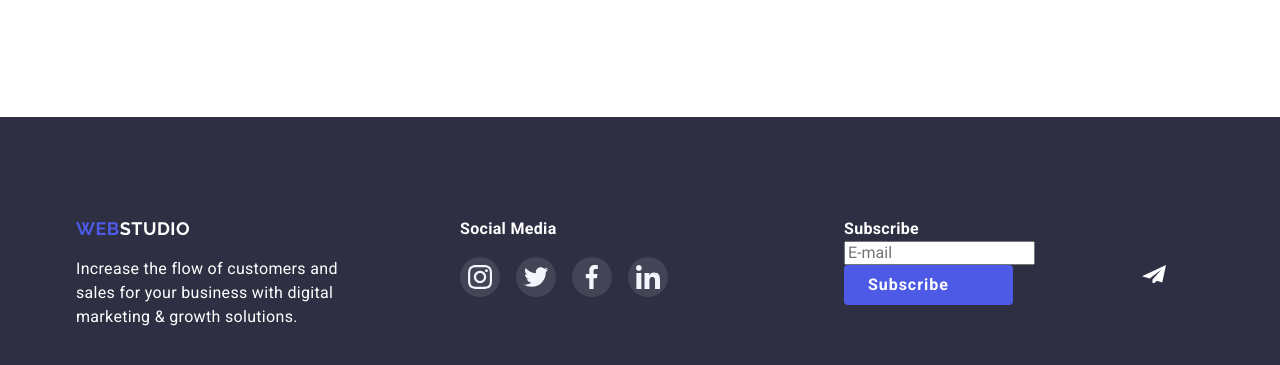
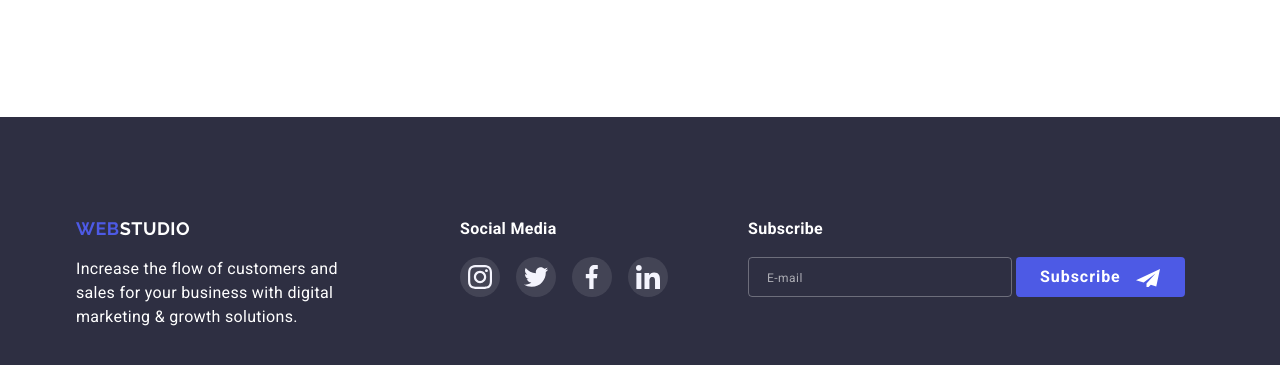
Before and after one commit to olhabahaieva/goit-markup-hw-06, a plain HTML site: page index.html in a window 1280 px wide. Shown: the part 2813-3178 px from the top of the page. Drawn offline with nearby package versions, Linux system fonts and the light colour scheme.

Commit message:
subscribe form is edited

```diff
--- a/css/styles.css
+++ b/css/styles.css
@@ -177,6 +177,7 @@ footer a {
   font-size: 16px;
   line-height: 1.5;
   letter-spacing: 0.02em;
+  width: 264px;
 }
 
 /*Header - main navigation*/
@@ -399,13 +400,20 @@ footer {
   align-items: center;
 }
 footer p {
-  width: 264px;
+
   margin-top: 16px;
 }
 
 .footer-wrap {
   display: flex;
-  gap: 120px;
+}
+
+.footer-about-company{
+  margin-right: 120px;
+}
+
+.footer-social{
+  margin-right: 80px;
 }
 
 .footer-social-icons {
@@ -458,6 +466,7 @@ footer p {
 }
 
 .footer-form-elements{
+  margin-top: 16px;
   position: relative;
 }
 
@@ -466,13 +475,30 @@ footer p {
   display: block;
   position: absolute;
   top: 50%;
-  left: 310px;
+  left: 400px;
   width: 24px;
   height: 20px;
   background-image: url(../images/send.svg);
   background-repeat: no-repeat;
   background-size: cover;
   transform: translate(-50%, -50%);
+}
+
+.input-subscribe{
+  height: 40px;
+  width: 264px;
+  background-color: transparent;
+  border: 1px solid rgba(255, 255, 255, 0.3);
+  border-radius: 4px;
+}
+
+.input-subscribe::placeholder{
+  padding-left: 16px;
+  font-family: 'Roboto', sans-serif;
+  font-size: 12px;
+  line-height: 2;
+  letter-spacing: 0.04em;
+  color: rgba(255, 255, 255, 0.6);
 }
 
 /*Client Logos*/
--- a/index.html
+++ b/index.html
@@ -402,11 +402,13 @@
 
       <div class="footer-wrap">
         <div class="footer">
-          <a class ="logo-footer" href=""><span class="blue-logo">Web</span>Studio</a>
-          <p class="footer-text">
-            Increase the flow of customers and sales for your business with digital
-            marketing & growth solutions.
-          </p>
+          <div class="footer-about-company">
+            <a class ="logo-footer" href=""><span class="blue-logo">Web</span>Studio</a>
+            <p class="footer-text">
+              Increase the flow of customers and sales for your business with digital
+              marketing & growth solutions.
+            </p>
+          </div>
         </div>
 
         <div class="footer-social">
@@ -453,7 +455,7 @@
           <p class="footer-social-heading">Subscribe</p>
           <form class="footer-form-elements">
             <label for="subscribe">
-            <input type="email" name="subscribe" placeholder="E-mail">
+            <input class="input-subscribe" type="email" name="subscribe" placeholder="E-mail">
             </label>
               <button class="form-btn-submit" type="submit">Subscribe</button>
 
```
